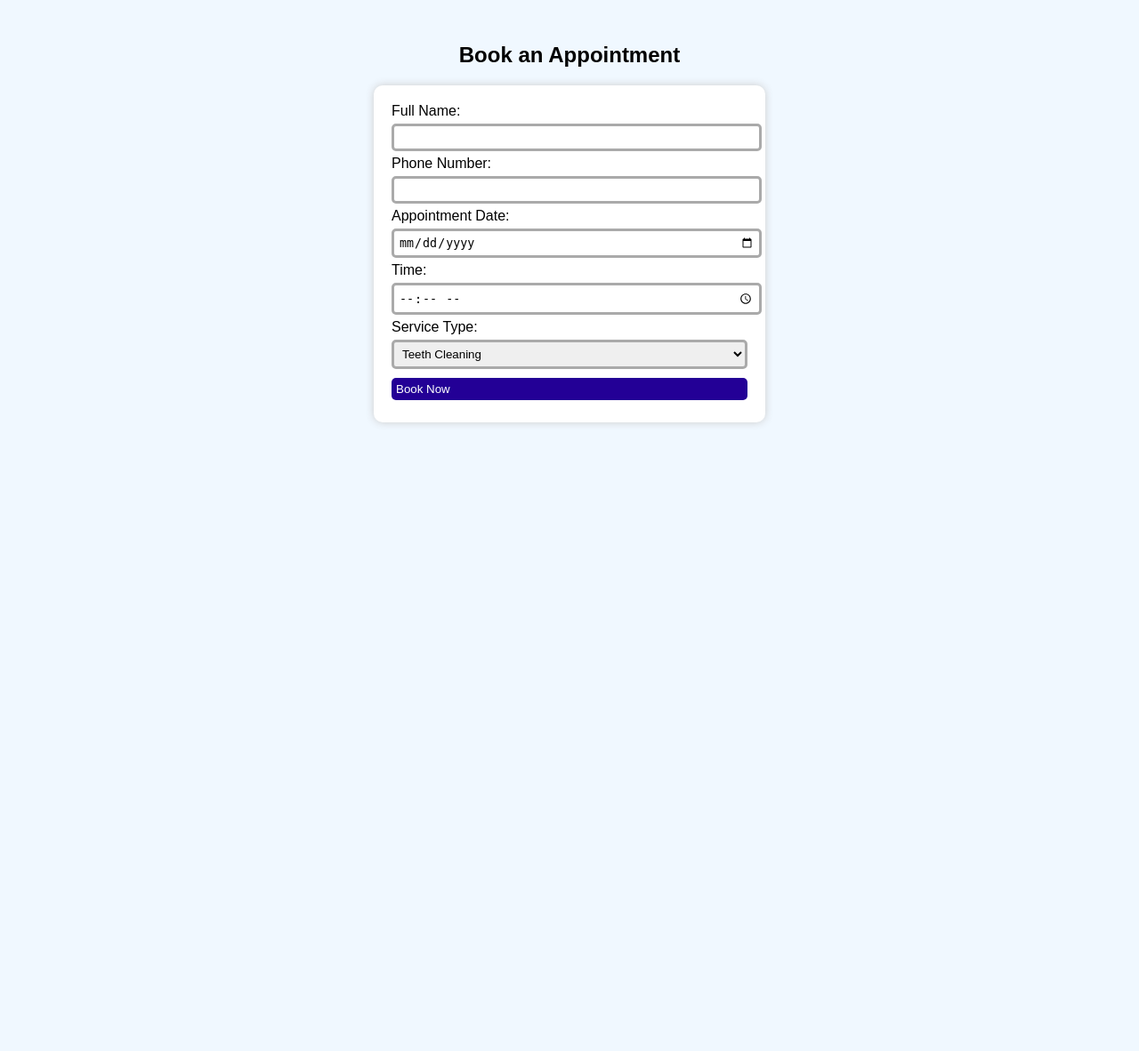
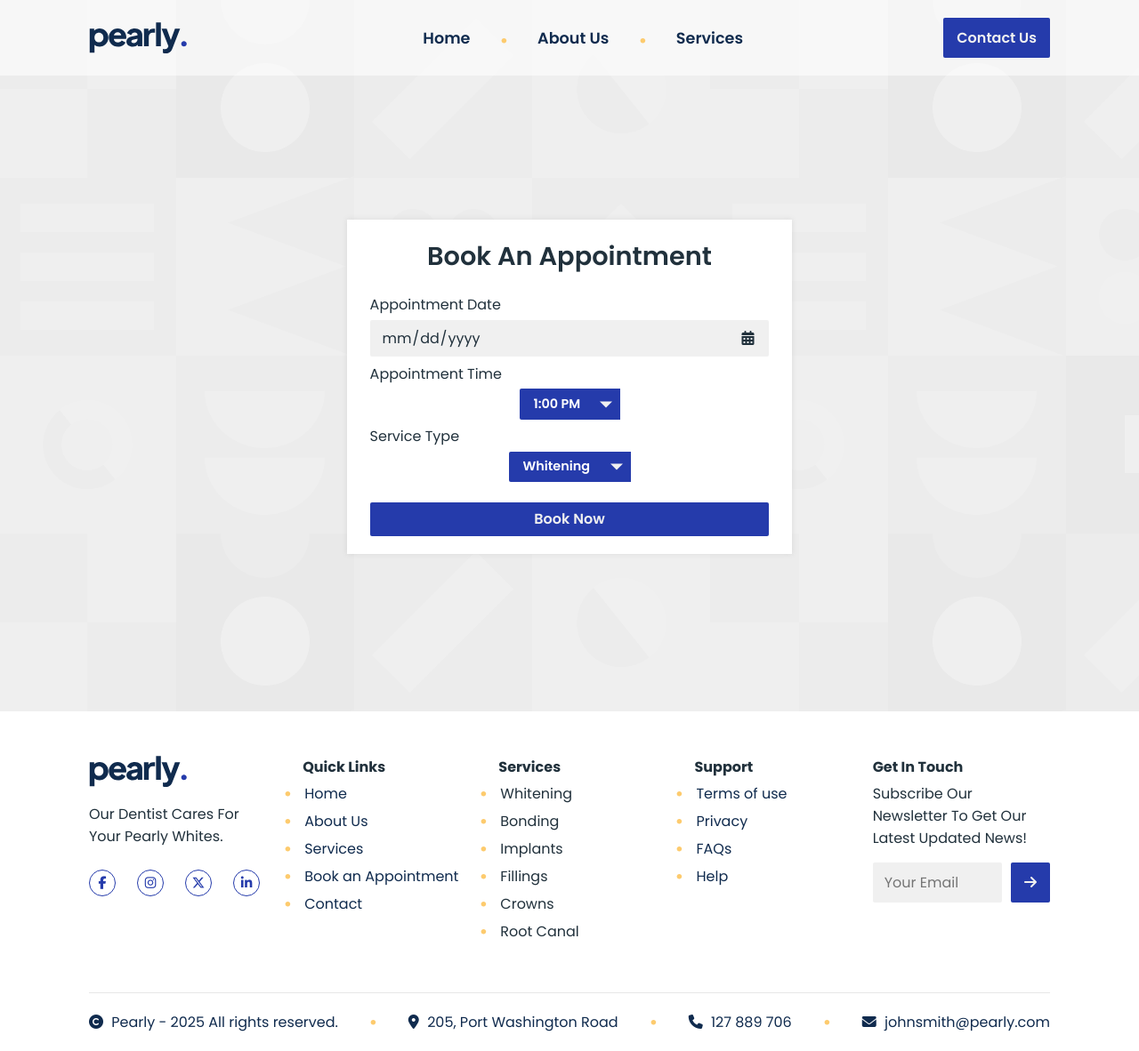
Before and after one commit to hanatawfik8/pearly, a PHP site: page /html/booking.html in a window 1280 px wide. Shown: the whole page at 89% size. Before the commit the page ends 478 px from the top, so only its background shows below. Run offline with PHP 8.4, Linux system fonts and the light colour scheme; some libraries are stand-ins or nearby versions.

Commit message:
Booking Page Adjustments

```diff
--- a/css/booking.css
+++ /dev/null
@@ -1,37 +0,0 @@
-body {
-    font-family: 'Cairo', sans-serif;
-    background-color: #f0f8ff;
-    direction: ltr;
-    text-align: left;
-    padding: 20px;
-}
-
-form {
-    background: #fff;
-    padding: 20px;
-    border-radius: 10px;
-    max-width: 400px;
-    margin: auto;
-    box-shadow: 0 0 10px #ccc;
-    text-align: left;
-}
-
-input, select {
-    width: 100%;
-    padding: 5px;
-    margin: 5px 0;
-    border-radius: 5px;
-    border: 3px solid #aaa;
-    text-align: left;
-}
-
-input[type="submit"] {
-    background-color: #230096;
-    color: white;
-    border: none;
-    cursor: pointer;
-}
-
-h2 {
-    text-align: center;
-}
--- a/css/forms.css
+++ b/css/forms.css
@@ -209,6 +209,69 @@ input:focus {
   display: none;
 }
 
+.booking-inputs {
+  padding-right: 0px;
+}
+.booking-inputs::-webkit-calendar-picker-indicator {
+  opacity: 0;
+  width: 30px;
+  cursor: pointer;
+}
+
+.booking-i {
+  margin-right: 5px;
+  pointer-events: none;
+}
+
+select {
+  appearance: none;
+  font-family: inherit;
+  padding: 0.4rem 2.5rem 0.4rem 1rem;
+  border: 0;
+  background-color: var(--main-site-color);
+  color: white;
+  font-size: 0.9rem;
+  font-weight: 600;
+  border-radius: 2px;
+  line-height: 1.5;
+  outline: 0;
+  cursor: pointer;
+}
+
+.custom-select {
+  position: relative;
+  width: fit-content;
+  margin: auto;
+}
+
+.custom-arrow {
+  position: absolute;
+  top: 0;
+  right: 0;
+  display: block;
+  height: 100%;
+  width: 2rem;
+  background-color: var(--main-site-color);
+  pointer-events: none;
+}
+
+.custom-arrow::before,
+.custom-arrow::after {
+  content: "";
+  position: absolute;
+  width: 0;
+  height: 0;
+}
+
+.custom-arrow::before {
+  border-left: 7px solid transparent;
+  border-right: 7px solid transparent;
+  border-top: 7px solid var(--sec-text-color);
+  top: 50%;
+  left: 50%;
+  transform: translate(-50%, -50%);
+}
+
 /*  */
 
 /* footer */
--- a/html/booking.html
+++ b/html/booking.html
@@ -1,39 +1,202 @@
 <!DOCTYPE html>
 <html lang="en">
+  <head>
+    <meta charset="UTF-8" />
+    <meta name="viewport" content="width=device-width, initial-scale=1.0" />
+    <link rel="icon" href="../images/whitening.svg" />
+    <link rel="stylesheet" href="../css/forms.css" />
+    <script
+      src="https://kit.fontawesome.com/32b721850a.js"
+      crossorigin="anonymous"
+    ></script>
+    <title>Pearly - Booking</title>
+  </head>
 
-<head>
-    <meta charset="UTF-8">
-    <title>Book a Dental Appointment</title>
-    <link rel="stylesheet" href="../css/booking.css">
-</head>
+  <body>
+    <nav class="container">
+      <img src="../images/pearly-logo.svg" alt="Pearly Site Logo" />
+      <ul class="nav-links">
+        <a href="#">Home</a>
+        <img src="../images/yellow-dot.svg" alt="Divider" />
+        <a href="#">About Us</a>
+        <img src="../images/yellow-dot.svg" alt="Divider" />
+        <a href="#">Services</a>
+      </ul>
+      <button class="contact">Contact Us</button>
+    </nav>
+    <main>
+      <div class="card">
+        <h1>Book An Appointment</h1>
+        <form action="booking.php" method="POST">
+          <div class="field-container">
+            <label for="date">Appointment Date</label>
+            <input type="date" id="date" name="date" class="booking-inputs" />
+            <i class="fa-solid fa-calendar-days booking-i"></i>
+          </div>
+          <div class="field-container">
+            <label for="time">Appointment Time</label>
+            <div class="custom-select">
+              <select name="time" id="time">
+                <option value="">1:00 PM</option>
+                <option value="">3:00 PM</option>
+                <option value="">5:00 PM</option>
+                <option value="">7:00 PM</option>
+              </select>
+              <span class="custom-arrow"></span>
+            </div>
+          </div>
+          <div class="field-container">
+            <label>Service Type</label>
+            <div class="custom-select">
+              <select name="service" id="service">
+                <option value="Whitening">Whitening</option>
+                <option value="Bonding">Bonding</option>
+                <option value="Implants">Implants</option>
+                <option value="Filling">Filling</option>
+                <option value="Crowns">Crowns</option>
+                <option value="Root Canal">Root Canal</option>
+              </select>
+              <span class="custom-arrow"></span>
+            </div>
+          </div>
 
-<body>
+          <button type="submit">Book Now</button>
+        </form>
+      </div>
+    </main>
+    <footer class="container">
+      <div class="row">
+        <div class="col">
+          <img src="../images/pearly-logo.svg" alt="Pearly Site Logo" />
+          <p class="site-description">
+            Our Dentist Cares For Your Pearly Whites.
+          </p>
+          <div class="icons">
+            <a href="#"><i class="fa-brands fa-facebook-f"></i></a>
+            <a href="#"><i class="fa-brands fa-instagram"></i></a>
+            <a href="#"><i class="fa-brands fa-x-twitter"></i></a>
+            <a href="#"><i class="fa-brands fa-linkedin-in"></i></a>
+          </div>
+        </div>
 
-    <h2>Book an Appointment</h2>
-    <form action="booking.php" method="POST">
-        <label>Full Name:</label>
-        <input type="text" name="name" required>
+        <div class="col">
+          <h2 class="list-header">Quick Links</h2>
+          <ul>
+            <li>
+              <img src="../images/yellow-dot.svg" class="yellow-dot" />
+              <a href="#">Home</a>
+            </li>
+            <li>
+              <img src="../images/yellow-dot.svg" class="yellow-dot" /><a
+                href="#"
+                >About Us</a
+              >
+            </li>
+            <li>
+              <img src="../images/yellow-dot.svg" class="yellow-dot" /><a
+                href="#"
+                >Services</a
+              >
+            </li>
+            <li>
+              <img src="../images/yellow-dot.svg" class="yellow-dot" /><a
+                href="#"
+                >Book an Appointment</a
+              >
+            </li>
+            <li>
+              <img src="../images/yellow-dot.svg" class="yellow-dot" /><a
+                href="#"
+                >Contact</a
+              >
+            </li>
+          </ul>
+        </div>
 
-        <label>Phone Number:</label>
-        <input type="text" name="phone" required>
+        <div class="col">
+          <h2 class="list-header">Services</h2>
+          <ul>
+            <li>
+              <img src="../images/yellow-dot.svg" class="yellow-dot" />Whitening
+            </li>
+            <li>
+              <img src="../images/yellow-dot.svg" class="yellow-dot" />Bonding
+            </li>
+            <li>
+              <img src="../images/yellow-dot.svg" class="yellow-dot" />Implants
+            </li>
+            <li>
+              <img src="../images/yellow-dot.svg" class="yellow-dot" />Fillings
+            </li>
+            <li>
+              <img src="../images/yellow-dot.svg" class="yellow-dot" />Crowns
+            </li>
+            <li>
+              <img src="../images/yellow-dot.svg" class="yellow-dot" />Root
+              Canal
+            </li>
+          </ul>
+        </div>
 
-        <label>Appointment Date:</label>
-        <input type="date" name="date" required>
+        <div class="col">
+          <h2 class="list-header">Support</h2>
+          <ul>
+            <li>
+              <img src="../images/yellow-dot.svg" class="yellow-dot" /><a
+                href="#"
+                >Terms of use</a
+              >
+            </li>
+            <li>
+              <img src="../images/yellow-dot.svg" class="yellow-dot" /><a
+                href="#"
+                >Privacy</a
+              >
+            </li>
+            <li>
+              <img src="../images/yellow-dot.svg" class="yellow-dot" /><a
+                href="#"
+                >FAQs</a
+              >
+            </li>
+            <li>
+              <img src="../images/yellow-dot.svg" class="yellow-dot" /><a
+                href="#"
+                >Help</a
+              >
+            </li>
+          </ul>
+        </div>
 
-        <label>Time:</label>
-        <input type="time" name="time" required>
-
-        <label>Service Type:</label>
-        <select name="service" required>
-            <option value="Teeth Cleaning">Teeth Cleaning</option>
-            <option value="Dental Filling">Dental Filling</option>
-            <option value="Orthodontics">Orthodontics</option>
-            <option value="Medical Consultation">Medical Consultation</option>
-        </select>
-
-        <input type="submit" value="Book Now">
-    </form>
-
-</body>
-
+        <div class="col">
+          <h2>Get In Touch</h2>
+          <p>Subscribe Our Newsletter To Get Our Latest Updated News!</p>
+          <form class="newsletter-form">
+            <input type="text" placeholder="Your Email" />
+            <button class="send">
+              <i class="fa-solid fa-arrow-right"></i>
+            </button>
+          </form>
+        </div>
+      </div>
+      <div class="extra-info-section">
+        <div class="row">
+          <div class="col">
+            <i class="fa-solid fa-copyright"></i> Pearly - 2025 All rights
+            reserved.
+          </div>
+          <img src="../images/yellow-dot.svg" alt="Divider" />
+          <div class="col">
+            <i class="fa-solid fa-location-dot"></i> 205, Port Washington Road
+          </div>
+          <img src="../images/yellow-dot.svg" alt="Divider" />
+          <div class="col"><i class="fa-solid fa-phone"></i> 127 889 706</div>
+          <img src="../images/yellow-dot.svg" alt="Divider" />
+          <div class="col">
+            <i class="fa-solid fa-envelope"></i> johnsmith@pearly.com
+          </div>
+        </div>
+      </div>
+    </footer>
+  </body>
 </html>
```
